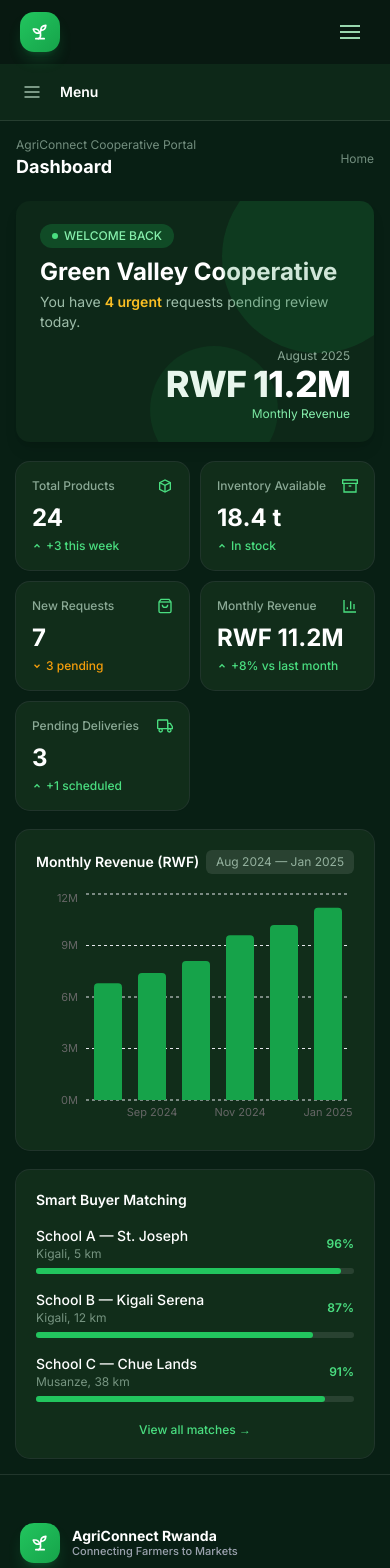
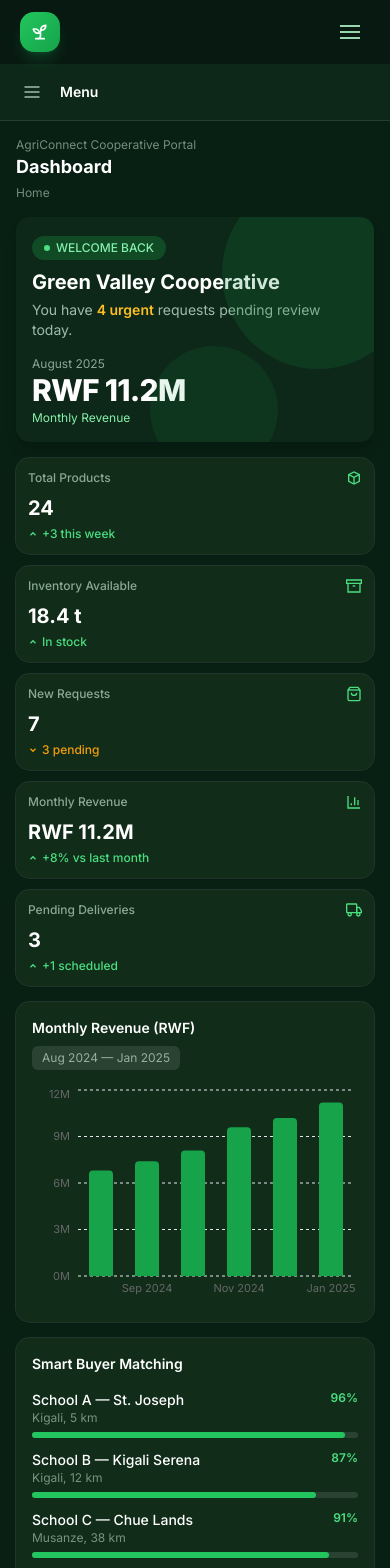
Before and after one commit to Emerance63/AGRI_connect_Frotned-end, a Next.js app: page /dashboard in a window 390 px wide. Shown: the top 1568 px of the page. Built offline with nearby package versions, Linux system fonts and the light colour scheme.

Commit message:
fix(coop-ui): tighten mobile spacing on dashboard cards

```diff
--- a/src/app/(cooperative)/dashboard/page.tsx
+++ b/src/app/(cooperative)/dashboard/page.tsx
@@ -6,9 +6,9 @@ export const metadata = { title: "Dashboard" };
 
 export default function DashboardPage() {
   return (
-    <div className="space-y-5">
+    <div className="space-y-4 sm:space-y-5">
       {/* Top bar */}
-      <div className="flex items-center justify-between">
+      <div className="flex flex-col gap-1 sm:flex-row sm:items-center sm:justify-between">
         <div>
           <p className="text-xs text-gray-400 dark:text-green-100/50">AgriConnect Cooperative Portal</p>
           <h1 className="text-lg font-bold text-gray-900 dark:text-white">Dashboard</h1>
@@ -17,23 +17,23 @@ export default function DashboardPage() {
       </div>
 
       {/* Welcome banner */}
-      <div className="relative overflow-hidden rounded-xl bg-[#0d2818] px-6 py-5 text-white shadow-lg">
+      <div className="relative overflow-hidden rounded-xl bg-[#0d2818] px-4 py-4 text-white shadow-lg sm:px-6 sm:py-5">
         <div className="pointer-events-none absolute -right-10 -top-10 h-48 w-48 rounded-full bg-green-700/20" />
         <div className="pointer-events-none absolute -bottom-8 right-24 h-32 w-32 rounded-full bg-green-600/10" />
-        <div className="flex flex-col gap-4 sm:flex-row sm:items-center sm:justify-between">
-          <div>
+        <div className="flex flex-col gap-4 sm:flex-row sm:items-center sm:justify-between sm:gap-6">
+          <div className="max-w-xl">
             <div className="inline-flex items-center gap-1.5 rounded-full bg-green-700/40 px-3 py-1 text-xs font-medium text-green-300">
               <span className="h-1.5 w-1.5 rounded-full bg-green-400" />
               WELCOME BACK
             </div>
-            <h2 className="mt-2 text-2xl font-bold">Green Valley Cooperative</h2>
+            <h2 className="mt-2 text-xl font-bold sm:text-2xl">Green Valley Cooperative</h2>
             <p className="mt-1 text-sm text-green-100/70">
               You have <span className="font-semibold text-amber-400">4 urgent</span> requests pending review today.
             </p>
           </div>
-          <div className="shrink-0 text-right">
+          <div className="shrink-0 text-left sm:text-right">
             <p className="text-xs text-green-100/60">August 2025</p>
-            <p className="text-4xl font-extrabold tracking-tight text-white">RWF 11.2M</p>
+            <p className="text-3xl font-extrabold tracking-tight text-white sm:text-4xl">RWF 11.2M</p>
             <p className="mt-0.5 text-xs text-green-300">Monthly Revenue</p>
           </div>
         </div>
@@ -41,7 +41,7 @@ export default function DashboardPage() {
 
       <StatsCards />
 
-      <div className="grid grid-cols-1 gap-5 lg:grid-cols-3">
+      <div className="grid grid-cols-1 gap-4 lg:grid-cols-3 lg:gap-5">
         <div className="lg:col-span-2"><RevenueChart /></div>
         <BuyerMatchCard />
       </div>
--- a/src/components/dashboard/BuyerMatchCard.tsx
+++ b/src/components/dashboard/BuyerMatchCard.tsx
@@ -8,19 +8,19 @@ const buyers = [
 
 export default function BuyerMatchCard() {
   return (
-    <div className="rounded-xl bg-white p-5 shadow-sm ring-1 ring-gray-100 dark:bg-[#112d1a] dark:ring-white/10">
+    <div className="rounded-xl bg-white p-4 shadow-sm ring-1 ring-gray-100 sm:p-5 dark:bg-[#112d1a] dark:ring-white/10">
       <h2 className="mb-4 text-sm font-semibold text-gray-800 dark:text-white">
         Smart Buyer Matching
       </h2>
-      <ul className="space-y-4">
+      <ul className="space-y-3 sm:space-y-4">
         {buyers.map((b) => (
           <li key={b.id}>
-            <div className="flex items-center justify-between">
-              <div>
+            <div className="flex items-start justify-between gap-3">
+              <div className="min-w-0">
                 <p className="text-sm font-medium text-gray-900 dark:text-white">{b.name}</p>
-                <p className="text-xs text-gray-400 dark:text-green-100/50">{b.location}</p>
+                <p className="truncate text-xs text-gray-400 dark:text-green-100/50">{b.location}</p>
               </div>
-              <span className="text-xs font-semibold text-green-600 dark:text-green-400">
+              <span className="shrink-0 text-xs font-semibold text-green-600 dark:text-green-400">
                 {b.reliability}%
               </span>
             </div>
--- a/src/components/dashboard/RevenueChart.tsx
+++ b/src/components/dashboard/RevenueChart.tsx
@@ -15,15 +15,15 @@ const data = [
 
 export default function RevenueChart() {
   return (
-    <div className="rounded-xl bg-white p-5 shadow-sm ring-1 ring-gray-100 dark:bg-[#112d1a] dark:ring-white/10">
-      <div className="mb-4 flex items-center justify-between">
+    <div className="rounded-xl bg-white p-4 shadow-sm ring-1 ring-gray-100 sm:p-5 dark:bg-[#112d1a] dark:ring-white/10">
+      <div className="mb-4 flex flex-col gap-2 sm:flex-row sm:items-center sm:justify-between">
         <h2 className="text-sm font-semibold text-gray-800 dark:text-white">Monthly Revenue (RWF)</h2>
-        <span className="rounded-md bg-gray-100 px-2.5 py-1 text-xs text-gray-500 dark:bg-white/10 dark:text-green-100/60">
+        <span className="w-fit rounded-md bg-gray-100 px-2.5 py-1 text-xs text-gray-500 dark:bg-white/10 dark:text-green-100/60">
           Aug 2024 — Jan 2025
         </span>
       </div>
-      <ResponsiveContainer width="100%" height={240}>
-        <BarChart data={data} barSize={28} margin={{ top: 4, right: 4, left: -10, bottom: 0 }}>
+      <ResponsiveContainer width="100%" height={220}>
+        <BarChart data={data} barSize={24} margin={{ top: 4, right: 4, left: -14, bottom: 0 }}>
           <CartesianGrid strokeDasharray="3 3" stroke="#e5e7eb" vertical={false} />
           <XAxis dataKey="month" tick={{ fontSize: 11 }} tickLine={false} axisLine={false} />
           <YAxis tick={{ fontSize: 11 }} tickLine={false} axisLine={false} unit="M" />
--- a/src/components/dashboard/StatsCards.tsx
+++ b/src/components/dashboard/StatsCards.tsx
@@ -60,17 +60,17 @@ const stats = [
 
 export default function StatsCards() {
   return (
-    <div className="grid grid-cols-2 gap-3 sm:grid-cols-3 lg:grid-cols-5">
+    <div className="grid grid-cols-1 gap-3 sm:grid-cols-2 lg:grid-cols-5">
       {stats.map((s) => (
         <div
           key={s.label}
-          className="rounded-xl bg-white p-4 shadow-sm ring-1 ring-gray-100 dark:bg-[#112d1a] dark:ring-white/10"
+          className="rounded-xl bg-white p-3 shadow-sm ring-1 ring-gray-100 sm:p-4 dark:bg-[#112d1a] dark:ring-white/10"
         >
           <div className="flex items-center justify-between">
             <span className="text-xs font-medium text-gray-500 dark:text-green-100/60">{s.label}</span>
             <span className="text-green-600 dark:text-green-400">{s.icon}</span>
           </div>
-          <p className="mt-2 text-2xl font-bold text-gray-900 dark:text-white">{s.value}</p>
+          <p className="mt-2 text-xl font-bold text-gray-900 sm:text-2xl dark:text-white">{s.value}</p>
           <p className={`mt-1 flex items-center gap-1 text-xs font-medium ${s.trendUp ? "text-green-600 dark:text-green-400" : "text-amber-500"}`}>
             {s.trendUp ? (
               <svg width="10" height="10" viewBox="0 0 24 24" fill="none" stroke="currentColor" strokeWidth="3"><path d="M18 15l-6-6-6 6" /></svg>
```
